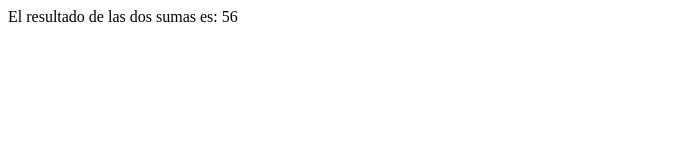
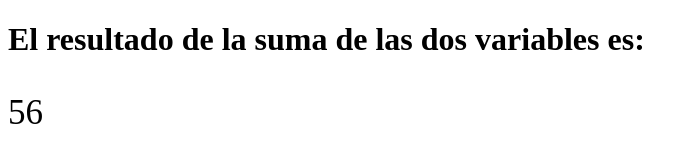
Before and after one commit to code4bau/DesarrolloWebFullStack, a plain HTML site: page JS/index.html in a window 1280 px wide. Shown: the whole page, without its empty margins (0-697 px from the left). Drawn offline with Linux system fonts and the light colour scheme.

Commit message:
commit initial

```diff
--- a/JS/css/style.css
+++ b/JS/css/style.css
@@ -0,0 +1,4 @@
+p{
+    font-size: 35px;
+    font-family:'Times New Roman',Georgia, Times, serif
+}
--- a/JS/index.html
+++ b/JS/index.html
@@ -5,6 +5,7 @@
   <meta http-equiv="X-UA-Compatible" content="IE=edge">
   <meta name="viewport" content="width=device-width, initial-scale=1.0">
   <title> Probando JS</title>
+  <link rel="stylesheet" href="/css/style.css">
   <script src="/js/script.js"></script>
 </head>
 <body>
--- a/JS/js/script.js
+++ b/JS/js/script.js
@@ -4,4 +4,4 @@ let segunda = 16
 
 let total = primera + segunda
 
-document.write("El resultado de las dos sumas es: " + total)
+document.write( "<h1>" , "El resultado de la suma de las dos variables es: ","</h1>" + "<p>" , total ,"</p>")
```
